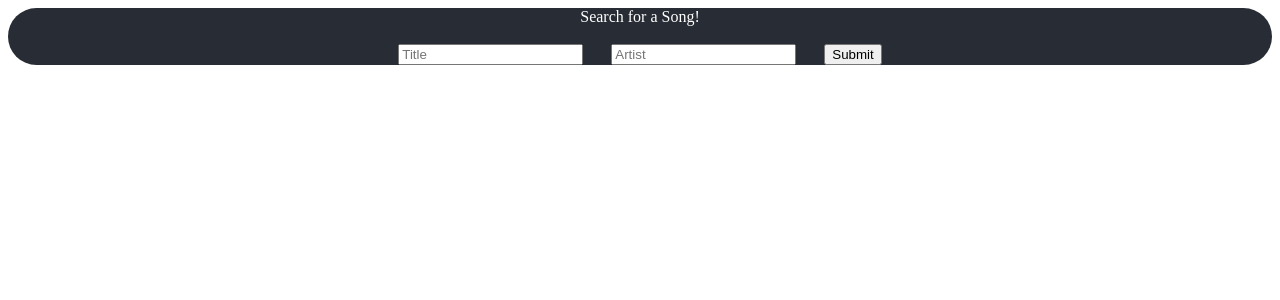
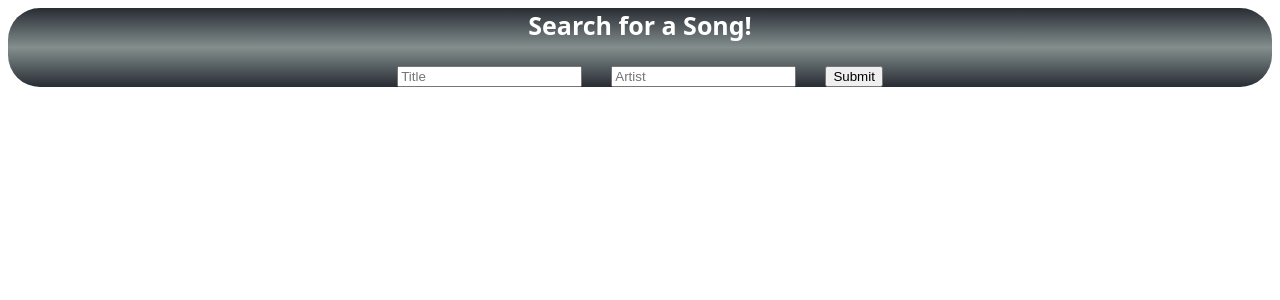
Before and after one commit to Kolten-Pilar/shazam-song-search-app, a React (Vite) app: page / in a window 1280 px wide. Shown: the top 300 px of the page. Built offline with nearby package versions, Linux system fonts and the light colour scheme; no server answers.

Commit message:
added gradient background and text decoration

```diff
--- a/src/components/App.css
+++ b/src/components/App.css
@@ -4,9 +4,22 @@
   justify-content: center;
   align-items: center;
   /* height: 100vh; */
-    background-color: #282c34;
+  background: #282c34;
+  background: -moz-linear-gradient(top, #282c34 0%, #838e8d 50%, #282c34 100%);
+  background: -webkit-linear-gradient(
+    top,
+    #282c34 0%,
+    #838e8d 50%,
+    #282c34 100%
+  );
   color: #fff;
   border-radius: 2rem;
+  font-family: system-ui, -apple-system, BlinkMacSystemFont, 'Segoe UI', Roboto, Oxygen, Ubuntu, Cantarell, 'Open Sans', 'Helvetica Neue', sans-serif;
+}
+
+.main-info span {
+  font-size: 25px;
+  font-weight: 600;
 }
 
 .song-display {
```
Lines whose indentation alone changed are shown as unchanged.
